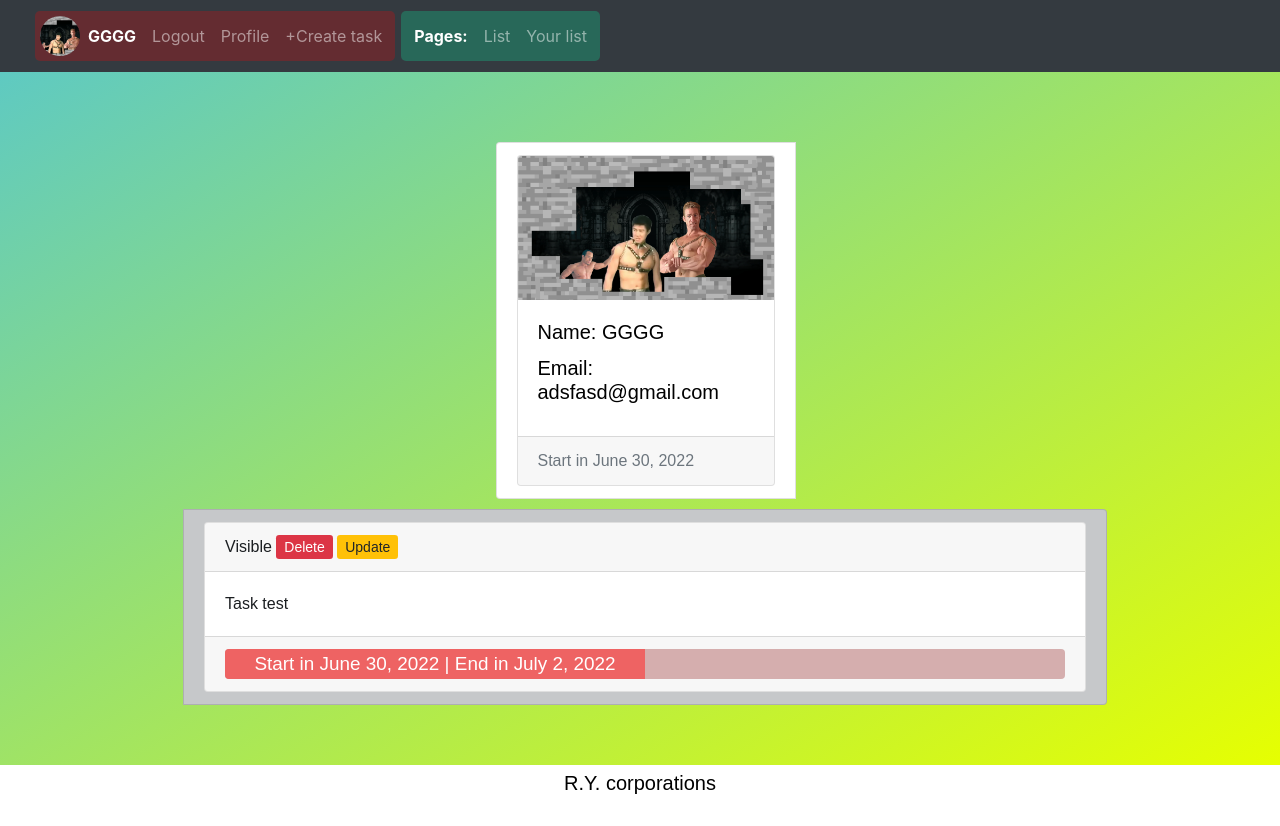
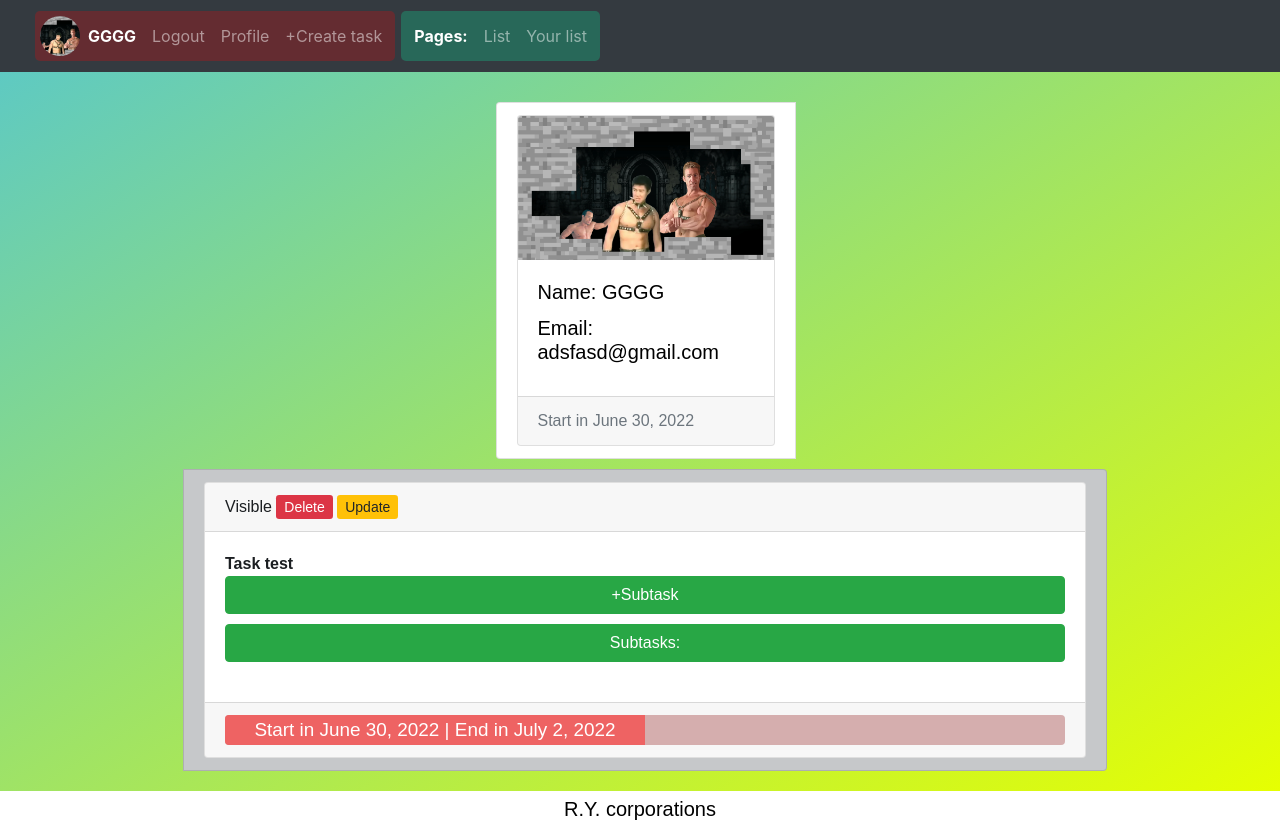
Before and after one commit to AspirinBOMJ/back_big, a Django app: a page that uses templates/tasks/task.html in a window 1280 px wide. Before the commit the page ends 794 px from the top, so only its background shows below. Run offline with Django 4.2, Linux system fonts and the light colour scheme; a user stored in the database is signed in; data comes from the database, SQL or seed files in the repository; both versions use the stored data as it was after the commit; some libraries are stand-ins or nearby versions.

Commit message:
Add subtasks

```diff
--- a/static/css/tasks/list.css
+++ b/static/css/tasks/list.css
@@ -24,7 +24,7 @@
 }
 .tasks_list{
     margin: 10px;
-    min-width: 300px;
+    min-width: 600px;
     width: calc(50vw - 30px);
 }
 .progress{
--- /dev/null
+++ b/static/css/tasks/subtask.css
@@ -0,0 +1,15 @@
+.subtasks{
+    margin: 10px;
+    margin-left: 0;
+}
+.subimg{
+    width: 15px;
+    height: 15px;
+}
+.finished_sub:hover{
+    background-color: #28a745;
+}
+.subtask_input{
+    width: 60px;
+    padding: 0;
+}
--- /dev/null
+++ b/static/css/tasks/task.css
@@ -0,0 +1,39 @@
+.progress{
+    height: 30px;
+    font-size: calc(10px + (7 + 7 * 0.7) * ((100vw - 320px) / 1280));;
+    background-color: rgba(145, 32, 32, 0.337);
+}
+.progress-bar{
+    background-color: rgb(238, 99, 99);
+}
+.subtask_form{
+    background-color: rgba(255, 0, 0, 0.252);
+    border-radius: 5px;
+    transition: 300ms;
+    height: 0;
+    opacity: 0;
+    overflow: hidden;
+}
+.subtask_form.active{
+    margin: 10px;
+    margin-left: 0;
+    padding: 10px;
+    height: auto;
+    opacity: 1;
+}
+.sub_list_but{
+    margin-top: 10px;
+}
+.sub_list_but:hover{
+    cursor: pointer;
+}
+.subtasks_list{
+    height: 0;
+    opacity: 0;
+    transition: 300ms;
+    overflow: hidden;
+}
+.subtasks_list.active{
+    opacity: 1;
+    height: auto;
+}
--- /dev/null
+++ b/static/js/tasks/subtask.js
@@ -0,0 +1,71 @@
+$(document).on('submit', '.subtask_form', function(e) {
+    e.preventDefault();
+    var action_url = $(this).attr("action")
+    formData = new FormData($(this).get(0));
+    $.ajax({
+        type: "POST",
+        url: action_url,
+        data: formData,
+        contentType: false,
+        processData: false,
+        success: function(response){
+            if ("subtask_html" in response){
+                document.querySelector(".sub-" + response['task_slug']).innerHTML += '<li class="list-group-item subtask-' + response['pk'] + '">' + (response["subtask_html"]) + '</li>'
+            }
+            else if("form_errors" in response){
+                for (let key in response["form_errors"]) {
+                    document.querySelector('.sub_errors-' + response['task_slug']).innerHTML += key + ": " + response["form_errors"][key] + "</br>"
+                }
+            }
+        }
+    })
+});
+
+
+$(document).on('submit', '.subtask_activate_form', function(e) {
+    e.preventDefault();
+    var action_url = $(this).attr("action")
+    $.ajax({
+        type: "GET",
+        url: action_url,
+        contentType: false,
+        processData: false,
+        success: function(response){
+            if ("subtask_finished_html" in response){
+                document.querySelector(".subtask-" + response['pk']).innerHTML = (response["subtask_finished_html"])
+            }
+        }
+    })
+});
+
+$(document).on('submit', '.subtask_delete_form', function(e) {
+    e.preventDefault();
+    var action_url = $(this).attr("action")
+    $.ajax({
+        type: "GET",
+        url: action_url,
+        contentType: false,
+        processData: false,
+        success: function(response){
+            if ("pk" in response){
+                document.querySelector(".subtask-" + response['pk']).remove()
+            }
+        }
+    })
+});
+
+document.querySelector("body").addEventListener("click", function(e) {
+	const target = e.target;
+	if (target.classList.contains("btn_sub_create")) {
+        target.classList.toggle('btn-danger')
+        target.nextElementSibling.classList.toggle('active')
+	}
+})
+
+document.querySelector("body").addEventListener("click", function(e) {
+	const target = e.target;
+	if (target.classList.contains("sub_list_but")) {
+        target.classList.toggle('btn-danger')
+        target.nextElementSibling.classList.toggle('active')
+	}
+})
--- a/tasks/forms.py
+++ b/tasks/forms.py
@@ -1,4 +1,4 @@
-from dataclasses import field
+from dataclasses import field, fields
 from pyexpat import model
 from random import choices
 from django import forms
@@ -10,3 +10,10 @@
     ('date_ascending', 'Sort by date ascending'))
 
     choices = forms.ChoiceField(choices=CHOICES, label='')
+
+
+class SubTaskForm(forms.ModelForm):
+    text = forms.CharField(max_length=30, label='Create new subtask')
+    class Meta:
+        model = SubTask
+        fields = ['text',]
--- a/tasks/urls.py
+++ b/tasks/urls.py
@@ -9,5 +9,8 @@
     path('task/delete/<slug:slug>/', TaskDeleteView.as_view(), name='task_delete'),
     path('task/detail/<slug:slug>/', TaskDetailView.as_view(), name='task_detail'),
     path('task/update/<slug:slug>/', TaskUpdateView.as_view(), name='task_update'),
+    path('subtask/create/<slug:slug>/', SubTaskCreateView.as_view(), name='subtask_create'),
+    path('subtask/activate/<pk>/', SubTaskActivateView.as_view(), name='subtask_activate'),
+    path('subtask/delete/<pk>/', SubTaskDeleteView.as_view(), name='subtask_delete'),
     path('list/', TaskListView.as_view(), name='list'),
 ]
--- a/tasks/views.py
+++ b/tasks/views.py
@@ -1,4 +1,5 @@
 import math
+from os import remove
 from pydoc import visiblename
 from urllib import request
 from django.shortcuts import render, redirect
@@ -30,6 +31,17 @@
         return context
 
 
+
+class TasksUpdateMixin:
+    def get(self, request, *args, **kwargs):
+        all_unfinished_tasks = Task.objects.all().filter(finished=False)
+        for task in all_unfinished_tasks:
+            if task.date_end <= datetime.date.today():
+                task.finished = True
+                task.save()
+        return super().get(request, *args, **kwargs)
+
+
 class TaskListView(AuthFormsMixin, ListView):
     model = Task
     template_name = 'tasks/list.html'
@@ -42,16 +54,6 @@
         context['unfinished_list'] = self.model.objects.all().filter(finished=False, visible=True)
         context['sort_form'] = self.form_class()
         return context
-
-
-class TasksUpdateMixin:
-    def get(self, request, *args, **kwargs):
-        all_unfinished_tasks = Task.objects.all().filter(finished=False)
-        for task in all_unfinished_tasks:
-            if task.date_end <= datetime.date.today():
-                task.finished = True
-                task.save()
-        return super().get(request, *args, **kwargs)
 
 
 class TaskProfileListView(UserPassesTestMixin, LoginRequiredMixin, AuthFormsMixin, TasksUpdateMixin, ListView):
@@ -70,6 +72,7 @@
         context['finished_list'] = self.model.objects.all().filter(finished=True, author=user)
         context['unfinished_list'] = self.model.objects.all().filter(finished=False, author=user)
         context['sort_form'] = self.form_class()
+        context['subtask_form'] = SubTaskForm()
         return context
 
 
@@ -99,9 +102,9 @@
             html = ''
             for task in tasks:
                 if self.kwargs['profile'] == 'True':
-                    html += render_to_string('tasks/task.html', context={'task': task,})
+                    html += render_to_string('tasks/task.html', context={'task': task, 'profile': True, 'subtask_form': SubTaskForm()}, request=request)
                 else:
-                    html += render_to_string('tasks/task.html', context={'task': task,})
+                    html += render_to_string('tasks/task.html', context={'task': task,}, request=request)
 
             return JsonResponse({'html': html, 'finished': self.kwargs['finished']}, status=200)
         else:
@@ -168,6 +171,13 @@
     template_name = 'tasks/task_detail.html'
     context_object_name = 'task_detail'
 
+
+    def get_context_data(self, **kwargs):
+        context = super().get_context_data(**kwargs)
+        context['subtask_form'] = SubTaskForm()
+        return context
+
+
     def get(self, request, *args, **kwargs):
         if not self.get_object().visible and self.get_object().author != request.user:
             return redirect('list')
@@ -206,3 +216,51 @@
 
     def form_invalid(self, form):
         return JsonResponse({'form_errors': form.errors}, status=203)
+
+class SubTaskCreateView(LoginRequiredMixin, UserPassesTestMixin, View):
+
+    def post(self, request, *args, **kwargs):
+        form = SubTaskForm(request.POST)
+        if form.is_valid():
+            text = request.POST['text']
+            task = Task.objects.get(slug=self.kwargs['slug'])
+            subtask = SubTask.objects.create(text=text, task=task)
+            html = render_to_string('tasks/subtask.html', context={'subtask': subtask, 'profile': True}, request=request)
+            return JsonResponse({'subtask_html': html, 'task_slug': self.kwargs['slug'], 'pk': subtask.pk}, status=200)
+        else:
+            return JsonResponse({'form_errors': form.errors, 'task_slug': self.kwargs['slug']}, status=203)
+
+
+    def test_func(self):
+        user = Task.objects.get(slug=self.kwargs['slug']).author
+        return self.request.user == user
+
+
+class SubTaskActivateView(LoginRequiredMixin, UserPassesTestMixin, View):
+
+    def get(self, request, *args, **kwargs):
+        subtask = SubTask.objects.get(pk = self.kwargs['pk'])
+        if subtask.finished:
+            subtask.finished = False
+        else:
+            subtask.finished = True
+        subtask.save()
+        html = render_to_string('tasks/subtask.html', context={'subtask': subtask, 'profile': True}, request=request)
+        return JsonResponse({'subtask_finished_html': html, 'pk': self.kwargs['pk']}, status=200)
+
+
+    def test_func(self):
+        user = SubTask.objects.get(pk=self.kwargs['pk']).task.author
+        return self.request.user == user
+
+
+class SubTaskDeleteView(LoginRequiredMixin, UserPassesTestMixin, View):
+
+    def get(self, request, *args, **kwargs):
+        SubTask.objects.get(pk = self.kwargs['pk']).delete()
+        return JsonResponse({'pk': self.kwargs['pk']}, status=200)
+
+
+    def test_func(self):
+        user = SubTask.objects.get(pk=self.kwargs['pk']).task.author
+        return self.request.user == user
--- a/templates/tasks/list.html
+++ b/templates/tasks/list.html
@@ -3,6 +3,8 @@
 {% load crispy_forms_tags %}
 
 {% block links %}
+    <link href="{% static 'css/tasks/task.css'%}" rel="stylesheet">
+    <link href="{% static 'css/tasks/subtask.css'%}" rel="stylesheet">
     <link href="{% static 'css/tasks/list.css'%}" rel="stylesheet">
 {% endblock links %}
 
@@ -62,4 +64,5 @@
 
 {% block scripts %}
     <script src={% static 'js/tasks/list.js' %}></script>
+    <script src={% static 'js/tasks/subtask.js' %}></script>
 {% endblock scripts %}
--- /dev/null
+++ b/templates/tasks/subtask.html
@@ -0,0 +1,25 @@
+{% load static %}
+
+{{subtask.text}}
+{% if subtask.finished %}
+    <span class="btn-sm btn-success finished_sub">✔</span>
+    {% if profile %}
+        <form action="{% url 'subtask_activate' subtask.pk %}" method="get" class="subtask_activate_form">
+            {% csrf_token %}
+            <input class="btn-sm btn-danger subtask-act subtask_input" type="submit" value="X">
+        </form>
+    {% endif %}
+{% else %}
+    {% if profile %}
+        <form action="{% url 'subtask_activate' subtask.pk %}" method="get" class="subtask_activate_form">
+            {% csrf_token %}
+            <input class="btn-sm btn-danger subtask-act subtask_input" type="submit" value="✔">
+        </form>
+    {% endif %}
+{% endif %}
+{% if profile %}
+    <form action="{% url 'subtask_delete' subtask.pk %}" method="get" class="subtask_delete_form">
+        {% csrf_token %}
+        <input class="btn-sm btn-danger subtask_input" type="submit" value="Delete">
+    </form>
+{% endif %}
--- a/templates/tasks/task.html
+++ b/templates/tasks/task.html
@@ -1,3 +1,5 @@
+{% load static %}
+{% load crispy_forms_tags %}
 <li class="list-group-item list-group-item-dark">
     <div class="card">
         <div class="card-header">
@@ -14,7 +16,28 @@
             {% endif %}
         </div>
         <div class="card-body">
-            {{task.text}}
+            <b>{{task.text}}</b>
+            {% if profile %}
+                <br/><button class="btn btn-success btn_sub_create form_button">+Subtask</button>
+                <form action="{% url 'subtask_create' task.slug %}" method="post" class="subtask_form">
+                    {% csrf_token %}
+                    {{subtask_form|crispy}}
+                    <input type="submit" value="+Create" class="btn btn-success form_button">
+                </form>
+                <div class="sub_errors-{{task.slug}} errors"></div>
+            {% endif %}
+                    <button class="btn btn-success sub_list_but form_button">Subtasks:</button>
+                    <ul class="list-group subtasks sub-{{task.slug}} subtasks_list">
+                        {% if task.subtask_set.all %}
+                        {% for subtask in task.subtask_set.all %}
+                            <li class="list-group-item subtask-{{subtask.pk}}">
+                                {% include 'tasks/subtask.html' with subtask=subtask profile=profile %}
+                            </li>
+                        {% endfor %}
+                        {% else %}
+                            <li class="list-group-item">Empty</li>
+                        {% endif %}
+                    </ul>
             {% if not detail %}
                 <a href="{% url 'task_detail' task.slug %}" class="btn-sm btn-success">Detail</a>
             {% endif %}
--- a/templates/tasks/task_detail.html
+++ b/templates/tasks/task_detail.html
@@ -3,6 +3,8 @@
 {% load crispy_forms_tags %}
 
 {% block links %}
+    <link href="{% static 'css/tasks/task.css'%}" rel="stylesheet">
+    <link href="{% static 'css/tasks/subtask.css'%}" rel="stylesheet">
     <link href="{% static 'css/tasks/task_detail.css'%}" rel="stylesheet">
 {% endblock links %}
 
@@ -27,3 +29,7 @@
         {% endif %}
     </ul>
 {% endblock content %}
+
+{% block scripts %}
+    <script src={% static 'js/tasks/subtask.js' %}></script>
+{% endblock scripts %}
```
Also changed, not shown: tasks/admin.py (+8 -1 lines), tasks/models.py (+14 -0 lines), templates/tasks/list_profile.html (+5 -2 lines), db.sqlite3, static/img/checked.png (added), tasks/migrations/0006_alter_task_date_end_alter_task_date_start_and_more.py (added), tasks/migrations/0007_subggwptask.py (added), tasks/migrations/0008_delete_subggwptask_subtask_finished.py (added), tasks/migrations/0009_remove_subtask_author.py (added).
